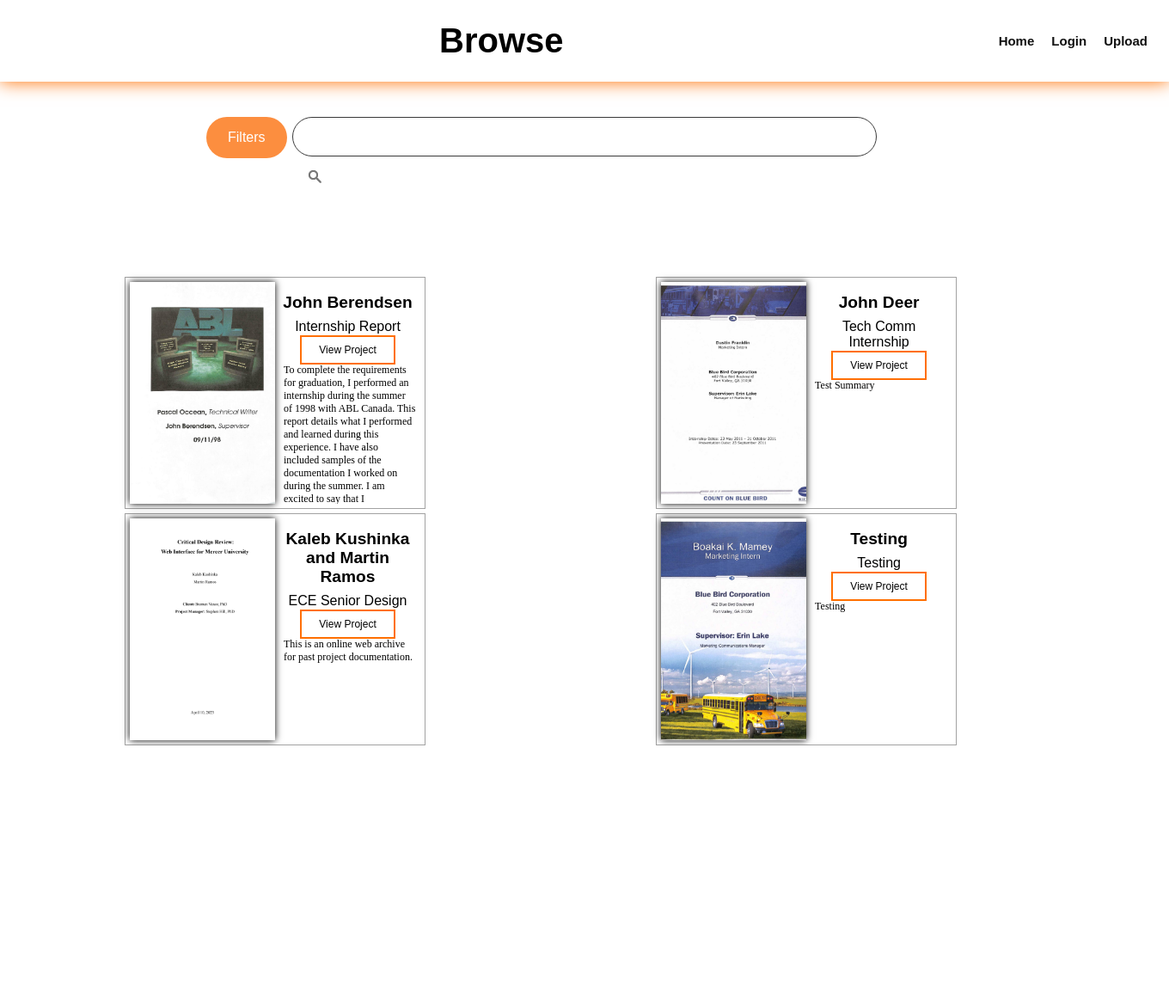
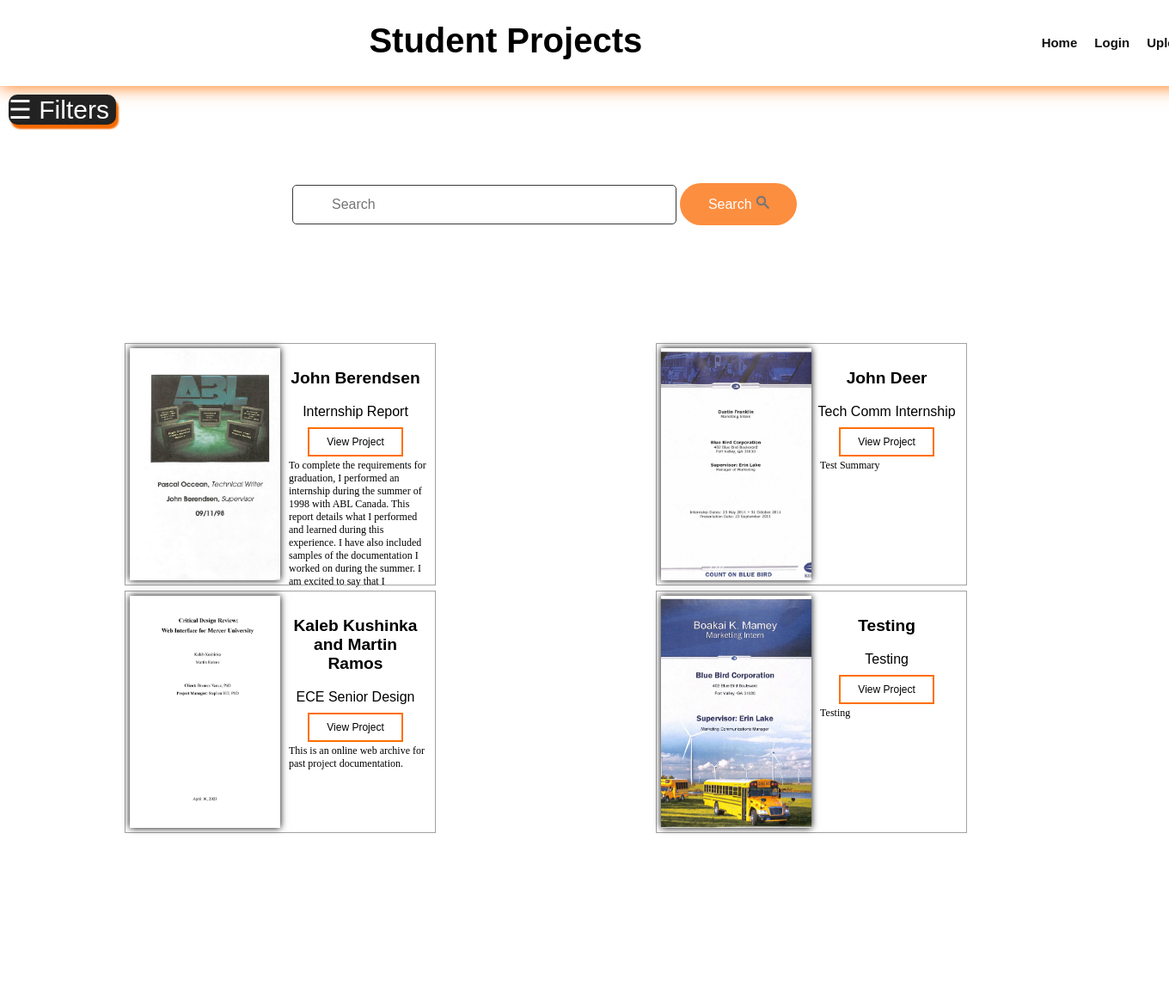
Before and after one commit to Czech100/Online_Web_Interface, a FastAPI app: page /browse-page in a window 1360 px wide; the page is wider, and only the part inside the window is pictured. Shown: the top 1169 px of that part at 86% size. Before the commit the page ends 867 px from the top of that part, so only its background shows below. Run offline with FastAPI, Linux system fonts and the light colour scheme; data comes from the database, SQL or seed files in the repository.

Commit message:
More style improvements
Moved the filters to a side bar.
Additional CSS adjustments.

```diff
--- a/Online_Web_Interface/static/css/styleBrowse.css
+++ b/Online_Web_Interface/static/css/styleBrowse.css
@@ -1,28 +1,28 @@
-*
-{
+body {
     margin: 0;
     padding: 0;
     box-sizing: border-box;
     font-family: sans-serif;
     }
-section
-{
+
+section {
     position: relative;
     width: 100%;
-    display: flex;
+    /* display: flex;
     justify-content: center;
-    align-items: center;
-    min-height: 100vh;
+    align-items: center; */
+    min-height: 800vh;
 }
 section header
 {
-    position: absolute;
-    top: 0;
+    /* position: absolute;
+    top: 0; */
     width: 100%;
     display: flex;
     justify-content: flex-end;
     padding: 25px;
     box-shadow: 0 0 20px rgb(255, 111, 0);
+    margin-bottom: 10px;
 }
 
 section header h1
@@ -72,28 +72,26 @@ section header ul li a:hover
     margin-bottom: 35px;
     margin-top: 10px;
 }
-.results .searchBox
-{
+.results .searchBox {
     position:relative;
     width: 50%;
+    min-width: 500px;
     height: 50px;
-    margin: 10% auto;
+    margin: 5% auto 10% auto;
     }
 
-.results .searchBox .search
-{
-    width: 100%;
+.results .searchBox .search {
+    width: 50%;
     padding: 13px;
     padding-left: 45px;
     padding-right: 60px;
-    border-radius: 30px;
+    border-radius: 5px;
     border: 1px solid #393939;
     outline: none;
     font-size: 16px;
     }
-.results .searchBox .icons
-{
-    /* position: absolute; */
+
+.results .searchBox .icons {
     top: 0;
     width: 100%;
     display: flex;
@@ -124,8 +122,7 @@ section header ul li a:hover
     box-shadow: 0 0 5px rgb(255, 111, 0);
     }
 
-.results .results_box .results_card .results_image
-{
+.results .results_box .results_card .results_image {
     height: 100%;
     width: 50%;
     margin: 0 auto;
@@ -133,19 +130,17 @@ section header ul li a:hover
     box-shadow: 0 0 8px rgb(0,0,0);
     overflow:hidden;
     float: left;
-
     }
 
-.results .results_box .results_card .results_image img
-{
+.results .results_box .results_card .results_image img {
     width: 100%;
     height: 100%;
     object-fit: cover;
     object-position: center;
     transition:0.5s;
     }
-.results .results_box .results_card:hover .results_image img
-{
+
+.results .results_box .results_card:hover .results_image img {
     transform: scale(1.05);
     }
 
@@ -157,10 +152,7 @@ section header ul li a:hover
     overflow: hidden;
     text-overflow: ellipsis;
     }
-.results .results_box .results_card .results_tag p {
-        /* font-family: sans-serif; */
-        margin: 8px 0;
-    }
+
 
 .author {
     font-weight: bold;
@@ -186,18 +178,16 @@ section header ul li a:hover
     background-color:rgba(255, 111, 0, 0.247)
 }
 
-.dropdown {
-    position: absolute;
-    display: inline-block;
-    left: -100px;
-  }
 
-  .dropbtn {
+  .search-button {
+    display: inline;
+    width: 20%;
+    min-width: 115px;
     background-color: #fc8e3f;
     color: white;
-    padding: 10px;
-    padding-left: 25px;
-    padding-right: 25px;
+    padding: 5px;
+    padding-left: 15px;
+    padding-right: 15px;
     padding-top: 15px;
     padding-bottom: 15px;
     font-size: 16px;
@@ -206,23 +196,64 @@ section header ul li a:hover
     border-radius: 30px;
   }
 
-  .dropdown-content {
-    display: none;
-    position: absolute;
-    background-color: #f9f9f9;
-    min-width: 160px;
-    box-shadow: 0px 8px 16px 0px rgba(0,0,0,0.2);
+
+  /*Side bar for filters*/
+  #open-filters {
+    display: block;
+    width: 125px;
+    background-color: #222;
+    color: white;
+    transition: box-shadow .5s;
+    box-shadow: 3px 5px 2px #f76800;
+    font-size:30px;
+    border-radius: 10px;
     z-index: 1;
+    margin: 0 10px;
+    }
+#open-filters:active {
+    box-shadow: 1px 2px 4px #f76800;
 }
 
-  .dropdown-content a {
-    color: black;
-    padding: 12px 16px;
-    text-decoration: none;
-    display: block;
-    border: #000;
+  .sidenav {
+  height: 100%;
+  width: 0;
+  position: fixed;
+  z-index: 1;
+  top: 0;
+  left: 0;
+  background-color: #111;
+  overflow-x: hidden;
+  transition: 0.5s;
+  padding-top: 60px;
 }
 
-  .dropdown:hover .dropdown-content {
+.sidenav a {
+  padding: 8px 8px 8px 32px;
+  text-decoration: none;
+  font-size: 25px;
+  color: #818181;
   display: block;
+  transition: 0.3s;
 }
+
+.sidenav a:hover {
+  color: #f1f1f1;
+}
+
+.sidenav .closebtn {
+  position: absolute;
+  top: 0;
+  right: 25px;
+  font-size: 36px;
+  margin-left: 50px;
+}
+
+#main {
+  transition: margin-left .5s;
+  padding: 16px;
+}
+
+@media screen and (max-height: 450px) {
+  .sidenav {padding-top: 15px;}
+  .sidenav a {font-size: 18px;}
+}
--- a/Online_Web_Interface/templates/browse-page.html
+++ b/Online_Web_Interface/templates/browse-page.html
@@ -8,29 +8,28 @@
 <body>
     <section>
         <header>
-            <h1>Browse</h1>
+            <h1>Student Projects</h1>
             <ul>
                 <li><a href="{{url_for('Home')}}">Home</a></li>
                 <li><a href="#">Login</a></li>
                 <li><a href="{{url_for('upload_page')}}">Upload</a></li>
             </ul>
         </header>
+        <div id="mySidenav" class="sidenav">
+            <a href="javascript:void(0)" class="closebtn" onclick="closeNav()">&times;</a>
+            <a href="#">Type</a>
+            <a href="#">Semester</a>
+            <a href="#">Manager</a>
+            <a href="#">Client</a>
+          </div>
+        <div id="browse">
+        <div id="open-filters" style="cursor: pointer;" onclick="openNav()">&#9776; Filters</div>
         <div class="results">
+
             <div class="searchBox">
-                <div class="dropdown">
-                    <button class="dropbtn">Filters</button>
-                    <div class="dropdown-content">
-                        <a href="#">Type</a>
-                        <a href="#">Semester</a>
-                        <a href="#">Manager</a>
-                        <a href="#">Client</a>
-                    </div>
-                </div>
                 <form action="/search/" method="get">
-                <input type="text" class="search">
-                <div class="icons">
-                    <div><img src="{{url_for('static', path='images/Search.png')}}"></div>
-                </div>
+                <input type="text" class="search" placeholder="Search">
+                <button class="search-button">Search <img src="{{url_for('static', path='images/Search.png')}}"></button>
                 </form>
             </div>
 
@@ -55,4 +54,18 @@
             </div>
         </div>
     </section>
+    <script>
+        function openNav() {
+          document.getElementById("open-filters").style.visibility = "hidden";
+          document.getElementById("mySidenav").style.width = "250px";
+          document.getElementById("browse").style.marginLeft = "250px";
+
+        }
+
+        function closeNav() {
+          document.getElementById("mySidenav").style.width = "0";
+          document.getElementById("browse").style.marginLeft= "0";
+          document.getElementById("open-filters").style.visibility = "visible";
+        }
+        </script>
 </body>
```
Lines whose indentation alone changed are shown as unchanged.
